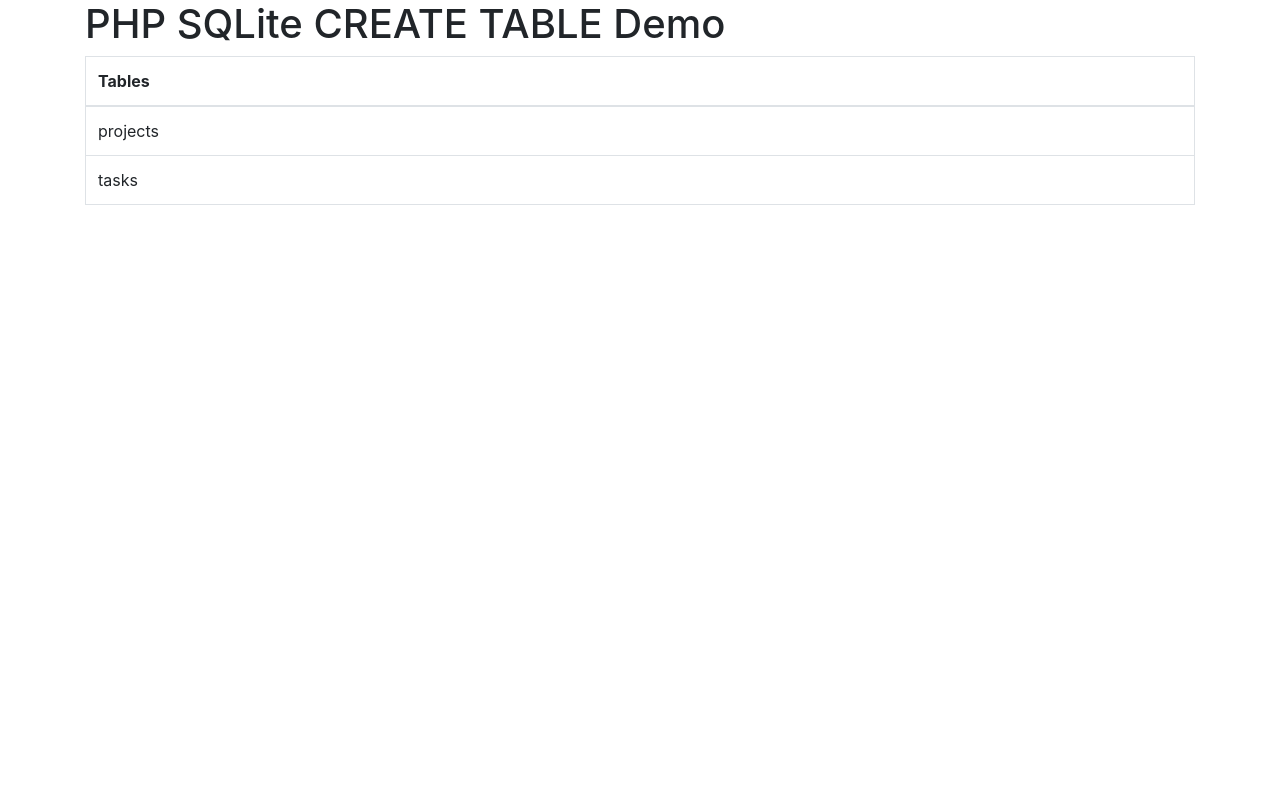
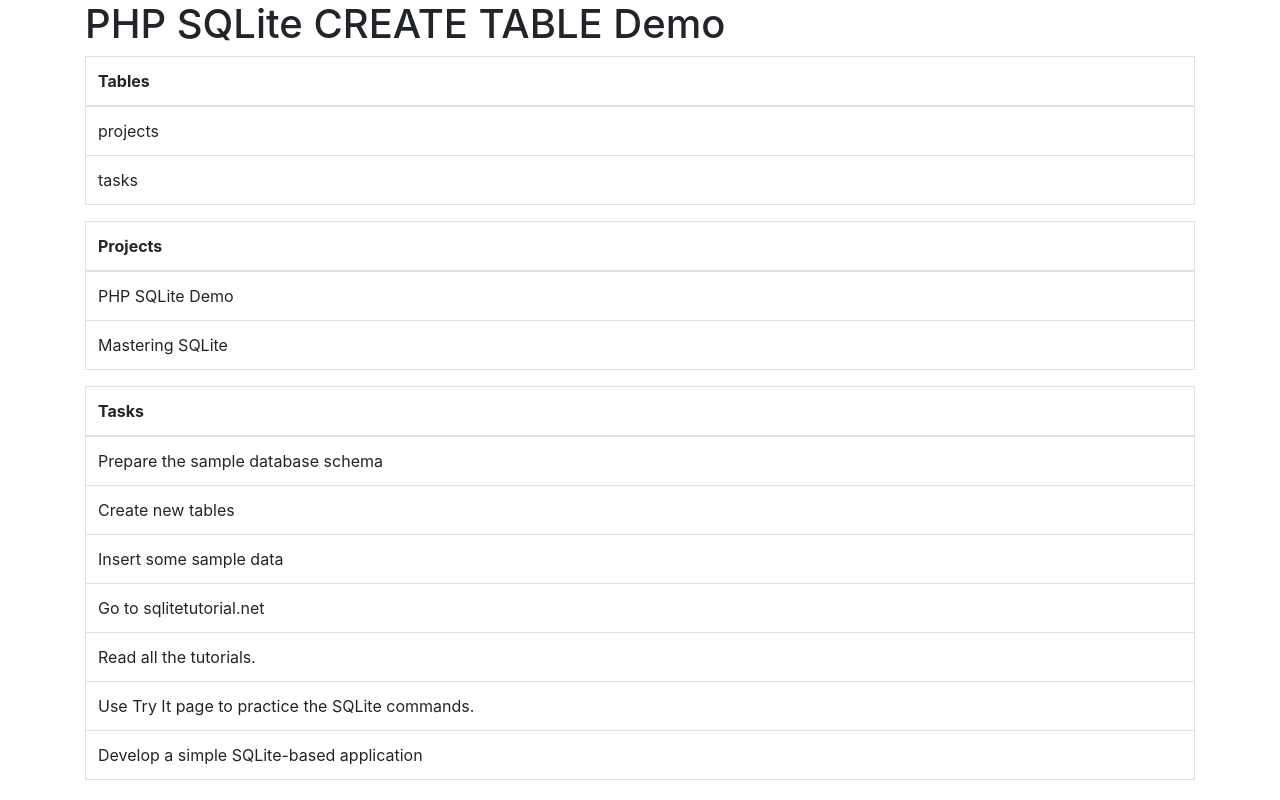
Before and after one commit to BenjaminKyhn/phpsqliteconnect, a PHP site: page / in a window 1280 px wide. Run offline with PHP 8.4, Linux system fonts and the light colour scheme; data comes from the database, SQL or seed files in the repository; both versions use the stored data as it was after the commit; some libraries are stand-ins or nearby versions.

Commit message:
Querying the database and showing the result in html

```diff
--- /dev/null
+++ b/app/SQLiteQuery.php
@@ -0,0 +1,108 @@
+<?php
+
+namespace App;
+
+/**
+ * PHP SQLite Insert Demo
+ */
+class SQLiteQuery {
+
+    /**
+     * PDO object
+     * @var \PDO
+     */
+    private $pdo;
+
+    /**
+     * Initialize the object with a specified PDO object
+     * @param \PDO $pdo
+     */
+    public function __construct($pdo) {
+        $this->pdo = $pdo;
+    }
+
+    /**
+     * Get all projects
+     * @return type
+     */
+    public function getProjects() {
+        $stmt = $this->pdo->query('SELECT project_id, project_name '
+            . 'FROM projects');
+        $projects = [];
+        while ($row = $stmt->fetch(\PDO::FETCH_ASSOC)) {
+            $projects[] = [
+                'project_id' => $row['project_id'],
+                'project_name' => $row['project_name']
+            ];
+        }
+        return $projects;
+    }
+
+    /**
+     * Get the project as an object list
+     * @return an array of Project objects
+     */
+    public function getProjectObjectList() {
+        $stmt = $this->pdo->query('SELECT project_id, project_name '
+            . 'FROM projects');
+
+        $projects = [];
+        while ($project = $stmt->fetchObject()) {
+            $projects[] = $project;
+        }
+
+        return $projects;
+    }
+
+    /**
+     * Get tasks by the project id
+     * @param int $projectId
+     * @return an array of tasks in a specified project
+     */
+    public function getTaskByProject($projectId) {
+        // prepare SELECT statement
+        $stmt = $this->pdo->prepare('SELECT task_id,
+                                            task_name,
+                                            start_date,
+                                            completed_date,
+                                            completed,
+                                            project_id
+                                       FROM tasks
+                                      WHERE project_id = :project_id;');
+
+        $stmt->execute([':project_id' => $projectId]);
+
+        // for storing tasks
+        $tasks = [];
+
+        while ($row = $stmt->fetch(\PDO::FETCH_ASSOC)) {
+            $tasks[] = [
+                'task_id' => $row['task_id'],
+                'task_name' => $row['task_name'],
+                'start_date' => $row['start_date'],
+                'completed_date' => $row['completed_date'],
+                'completed' => $row['completed'],
+                'project_id' => $row['project_id'],
+            ];
+        }
+
+        return $tasks;
+    }
+
+    /**
+     * Get the number of tasks in a project
+     * @param int $projectId
+     * @return int
+     */
+    public function getTaskCountByProject($projectId) {
+
+        $stmt = $this->db->prepare('SELECT COUNT(*)
+                                    FROM tasks
+                                   WHERE project_id = :project_id;');
+        $stmt->bindParam(':project_id', $projectId);
+        $stmt->execute();
+        return $stmt->fetchColumn();
+    }
+
+
+}
--- a/index.php
+++ b/index.php
@@ -3,12 +3,20 @@ require 'vendor/autoload.php';
 
 use App\SQLiteConnection as SQLiteConnection;
 use App\SQLiteCreateTable as SQLiteCreateTable;
+use App\SQLiteUpdate;
+use App\SQLiteQuery;
 
 $sqlite = new SQLiteCreateTable((new SQLiteConnection())->connect());
-// create new tables
-$sqlite->createTables();
+
 // get the table list
 $tables = $sqlite->getTableList();
+
+$pdo = (new SQLiteConnection())->connect();
+$sqlite = new SQLiteQuery($pdo);
+
+$projects = $sqlite->getProjectObjectList();
+
+
 ?>
 <!DOCTYPE html>
 <html lang="en">
@@ -35,11 +43,49 @@ $tables = $sqlite->getTableList();
         </tr>
         </thead>
         <tbody>
+
         <?php foreach ($tables as $table) : ?>
             <tr>
-
                 <td><?php echo $table ?></td>
             </tr>
+        <?php endforeach; ?>
+        </tbody>
+    </table>
+
+    <table class="table table-bordered">
+        <thead>
+        <tr>
+            <th>Projects</th>
+        </tr>
+        </thead>
+        <tbody>
+        <?php foreach ($projects as $project) : ?>
+            <tr>
+                <td><?php echo $project->project_name ?></td>
+            </tr>
+        <?php endforeach; ?>
+        </tbody>
+    </table>
+
+    <table class="table table-bordered">
+        <thead>
+        <tr>
+            <th>Tasks</th>
+        </tr>
+        </thead>
+        <tbody>
+        <?php foreach ($projects as $project) :
+            $tasks = $sqlite->getTaskByProject($project->project_id);
+
+            # use var_dump() for debugging
+
+            foreach ($tasks as $task) :
+                ?>
+                <tr>
+                    <td><?php echo $task['task_name']; ?></td>
+                </tr>
+
+            <?php endforeach; ?>
         <?php endforeach; ?>
         </tbody>
     </table>
```
Also changed, not shown: app/SQLiteInsert.php (added, +63 -0 lines), app/SQLiteUpdate.php (added, +45 -0 lines), db/phpsqlite.db.
